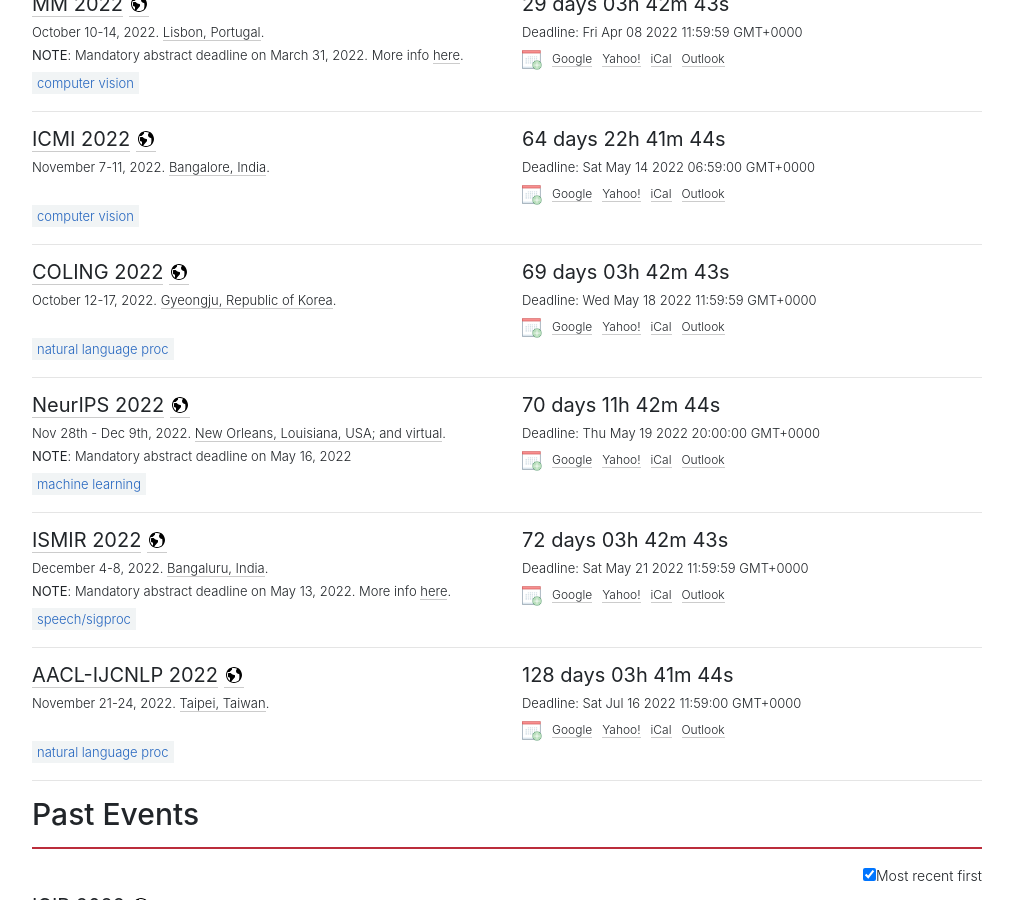
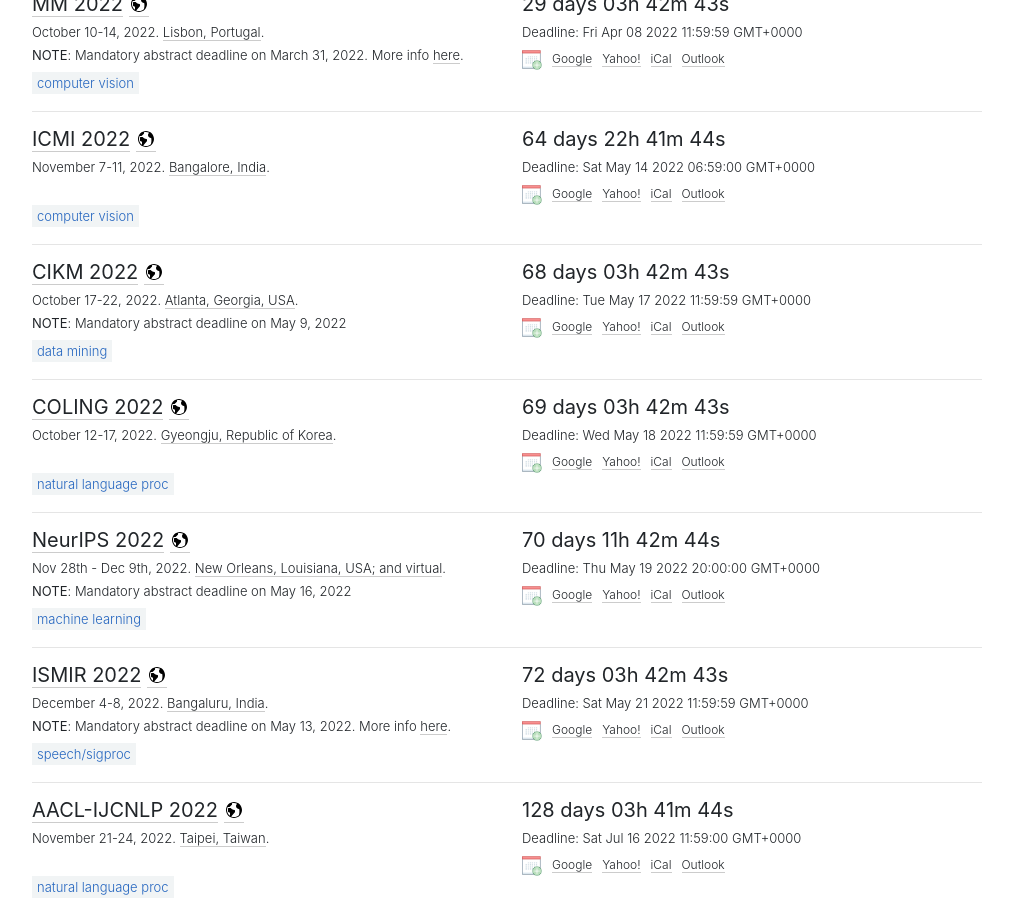
Before and after one commit to paperswithcode/ai-deadlines, a Jekyll site: the page built from index.html, in a window 1280 px wide and 900 px high, scrolled down 702 px. Shown: the whole window, without its empty margins (133-1146 px from the left). Built offline with Jekyll 4.4.1, drawn with Linux system fonts in a browser that asks for light colours; comment, search, counter and statistics services are not loaded; some of the changed text lies outside the part shown.

Commit message:
Add cikm 2022

```diff
--- a/_data/conferences.yml
+++ b/_data/conferences.yml
@@ -656,15 +656,16 @@
 
 - title: CIKM
   hindex: 48
-  year: 2021
-  id: cikm21
-  link: https://cikm2021.org/
-  deadline: '2021-05-26 23:59:59'
-  abstract_deadline: '2021-05-19 23:59:59'
+  year: 2022
+  id: cikm22
+  link: https://www.cikm2022.org/
+  deadline: '2022-05-16 23:59:59'
+  abstract_deadline: '2022-05-09 23:59:59'
   timezone: UTC-12
-  date: November 1-5, 2021
-  place: Gold Coast, Queensland, Australia
+  date: October 17-22, 2022
+  place: Atlanta, Georgia, USA
   sub: DM
+  note: '<b>NOTE</b>: Mandatory abstract deadline on May 9, 2022'
 
 - title: NeurIPS
   hindex: 245
```
